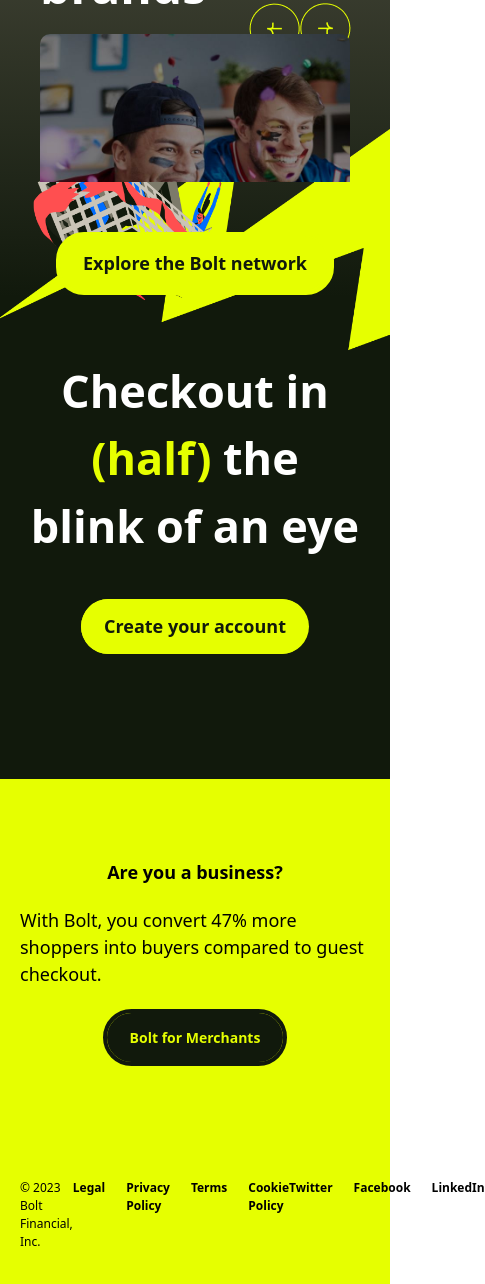
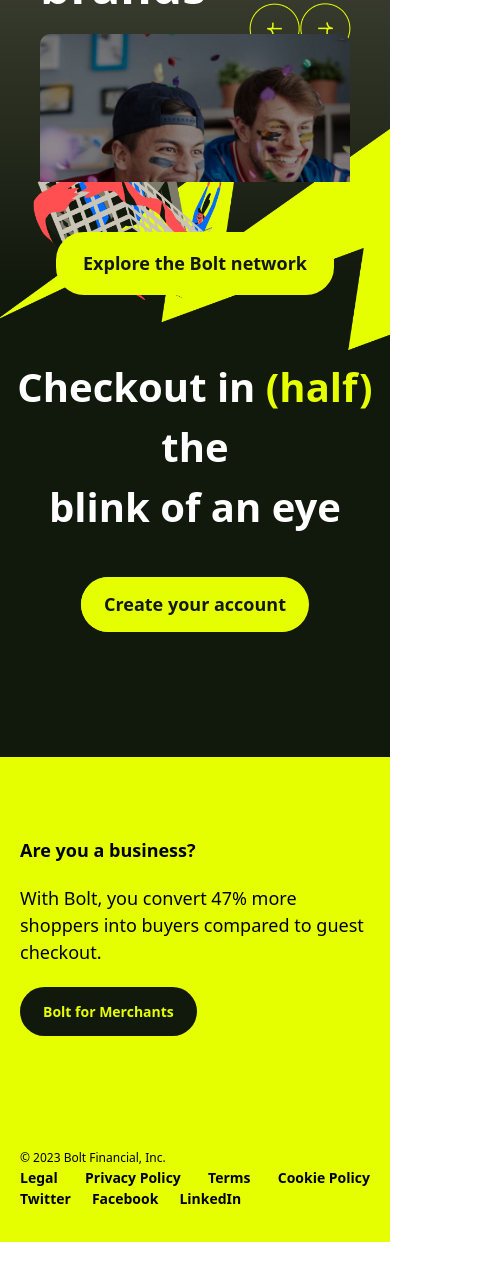
Before and after one commit to onifadjosh/BOLT, a website: page index.html in a window 390 px wide. Shown: the part 4484-5768 px from the top of the page, 485 px wide, since content can reach past the window. After the commit the page ends 5726 px from the top, so only its background shows below. Drawn offline with nearby package versions, Linux system fonts and the light colour scheme.

Commit message:
responsiveness changes

```diff
--- a/index.html
+++ b/index.html
@@ -334,7 +334,7 @@
             </div>
 
             <div>
-                <h1 class="text-[#FFFFFF] text-[45px] md:text-[56px] lg:text-[62px] font-bold text-center">
+                <h1 class="text-[#FFFFFF] text-[40px] md:text-[56px] lg:text-[62px] font-bold text-center">
                     Checkout in
                     <span class="text-[#E6FF00]">
                         (half)
@@ -358,27 +358,27 @@
     <!-- last section -->
     <footer class="bg-[#E6FF00] px-[20px] lg:px-[70px]">
         <div>
-            <div class="py-[80px]  flex flex-col xl:flex-row justify-center gap-[21px] items-center md:items-start lg:items-center">
+            <div class="py-[80px]  flex flex-col xl:flex-row  justify-center gap-[21px]  items-start lg:items-center">
                 <p class="font-bold text-[18px] lg:text-[20px]">Are you a business?</p>
 
                 <p class="font-medium text-[18px] lg:text-[20px]">
                     With Bolt, you convert 47% more shoppers into buyers compared to guest checkout.
                 </p>
 
-                <a href="http://" class="btn px-[23px] py-[14px] text-[#E6FF00] rounded-[38px] text-[14px] text-center border-[4px] border-[#11190C] font-semibold cursor-pointer">Bolt for Merchants</a>
+                <a href="http://" class="btn px-[23px] py-[14px] text-[#E6FF00] rounded-[38px] text-[14px] text-center md:border-[4px] border-[#11190C] font-semibold cursor-pointer">Bolt for Merchants</a>
             </div>
 
-            <div class="flex justify-between py-[33px] font-medium text-[12px]">
+            <div class="flex flex-col md:flex-row justify-between py-[33px] font-medium text-[12px]">
                 <p class="lg:text-[16px] text-[12px]">© 2023 Bolt Financial, Inc.</p>
 
-                <div class="flex gap-[21px] lg:text-[16px] text-[12px]">
+                <div class="flex justify-between md:justify-start md:gap-[21px] lg:text-[16px] text-[14px]">
                     <a href="http://" class="font-semibold cursor-pointer">Legal</a>
                     <a href="http://" class="font-semibold cursor-pointer">Privacy Policy</a>
                     <a href="http://" class="font-semibold cursor-pointer">Terms</a>
                     <a href="http://" class="font-semibold cursor-pointer">Cookie Policy</a>
                 </div>
 
-                <div class="flex gap-[21px] lg:text-[16px] text-[12px]">
+                <div class="flex gap-[21px] lg:text-[16px] text-[14px]">
                     <a href="http://" class=" font-semibold cursor-pointer">Twitter</a>
                     <a href="http://" class=" font-semibold cursor-pointer">Facebook</a>
                     <a href="http://" class=" font-semibold cursor-pointer">LinkedIn</a>
```
Also changed, not shown: dist/output.css.
